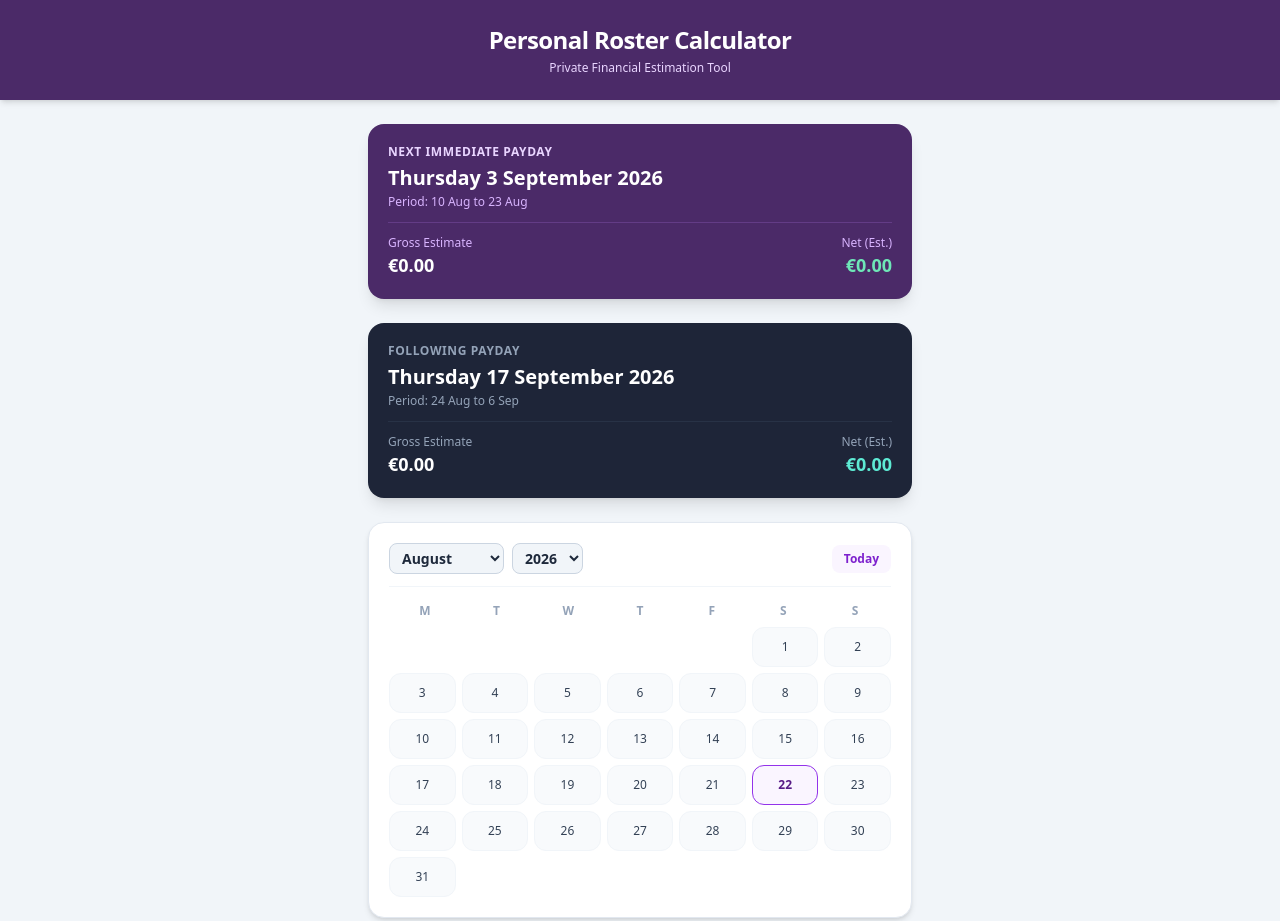
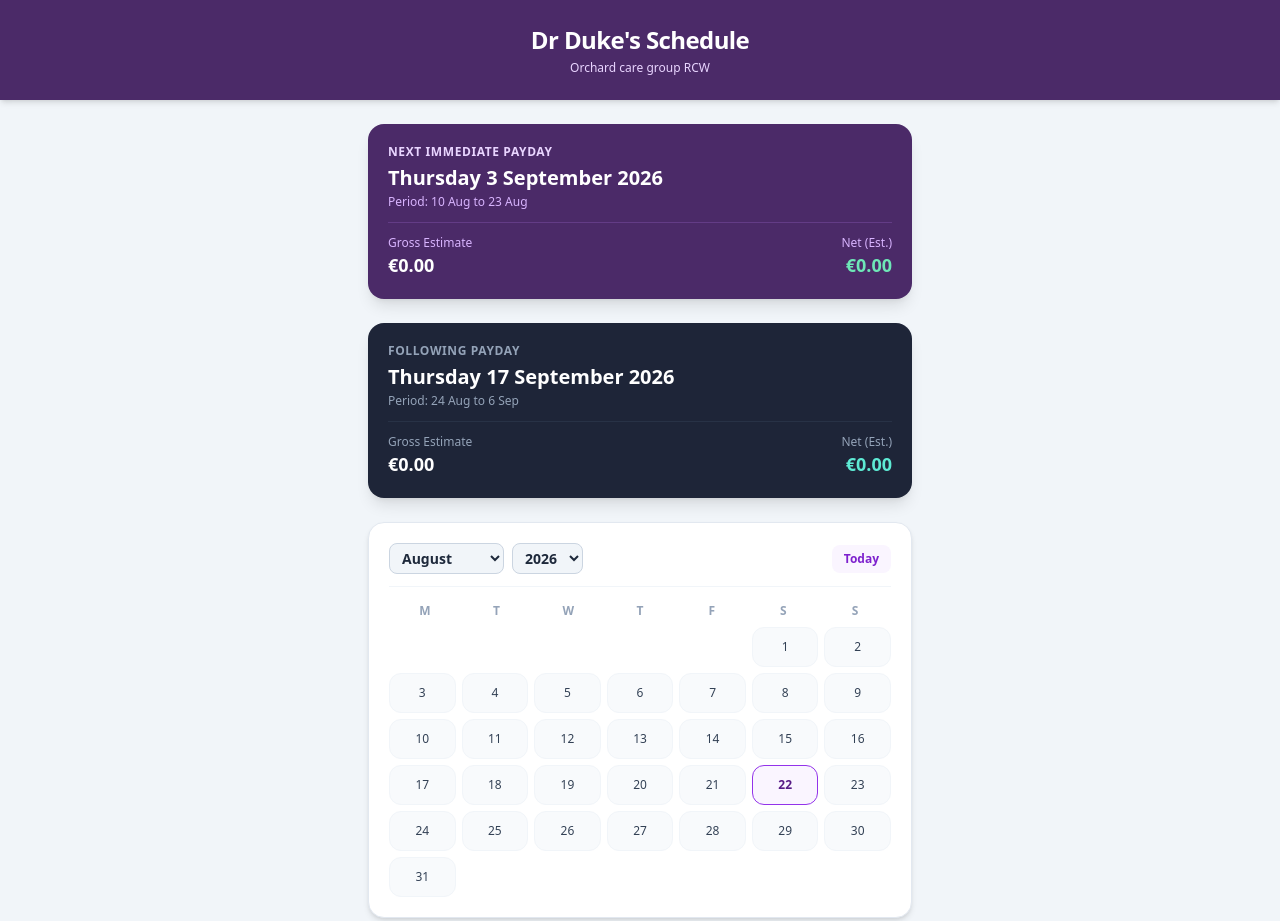
Before and after one commit to asuquobasseyduke-dotcom/Care-Pay, a plain HTML site: page index.html in a window 1280 px wide. Drawn offline with nearby package versions, Linux system fonts and the light colour scheme.

Commit message:
Update title and header for Dr Duke's Schedule

```diff
--- a/index.html
+++ b/index.html
@@ -3,15 +3,15 @@
 <head>
   <meta charset="UTF-8">
   <meta name="viewport" content="width=device-width, initial-scale=1.0">
-  <title>Care Roster & Pay Calculator</title>
+  <title>Dr Duke's Schedule</title>
   <script src="https://cdn.tailwindcss.com"></script>
 </head>
 <body class="bg-slate-100 font-sans min-h-screen pb-12">
 
   <!-- Header -->
   <header class="bg-[#4B2A68] text-white py-6 px-4 text-center shadow-md">
-    <h1 class="text-2xl font-bold tracking-tight">Personal Roster Calculator</h1>
-    <p class="text-xs text-purple-200 mt-1">Private Financial Estimation Tool</p>
+    <h1 class="text-2xl font-bold tracking-tight">Dr Duke's Schedule</h1>
+    <p class="text-xs text-purple-200 mt-1">Orchard care group RCW</p>
   </header>
 
   <main class="max-w-xl mx-auto px-4 mt-6 space-y-6">
@@ -263,10 +263,9 @@
         const parts = dateStr.split('-');
         const shiftDate = new Date(parseInt(parts[0]), parseInt(parts[1]) - 1, parseInt(parts[2]));
 
-        // Calculate rate based on shift type & Sunday premium
         let rate = SHIFT_RATES[shiftType] || 0;
         if (shiftType === 'DS' && shiftDate.getDay() === 0) {
-          rate = SUNDAY_DAY_RATE; // Apply €27/hr Sunday rate
+          rate = SUNDAY_DAY_RATE;
         }
 
         if (shiftDate >= periods.p1.start && shiftDate <= periods.p1.end) {
```
